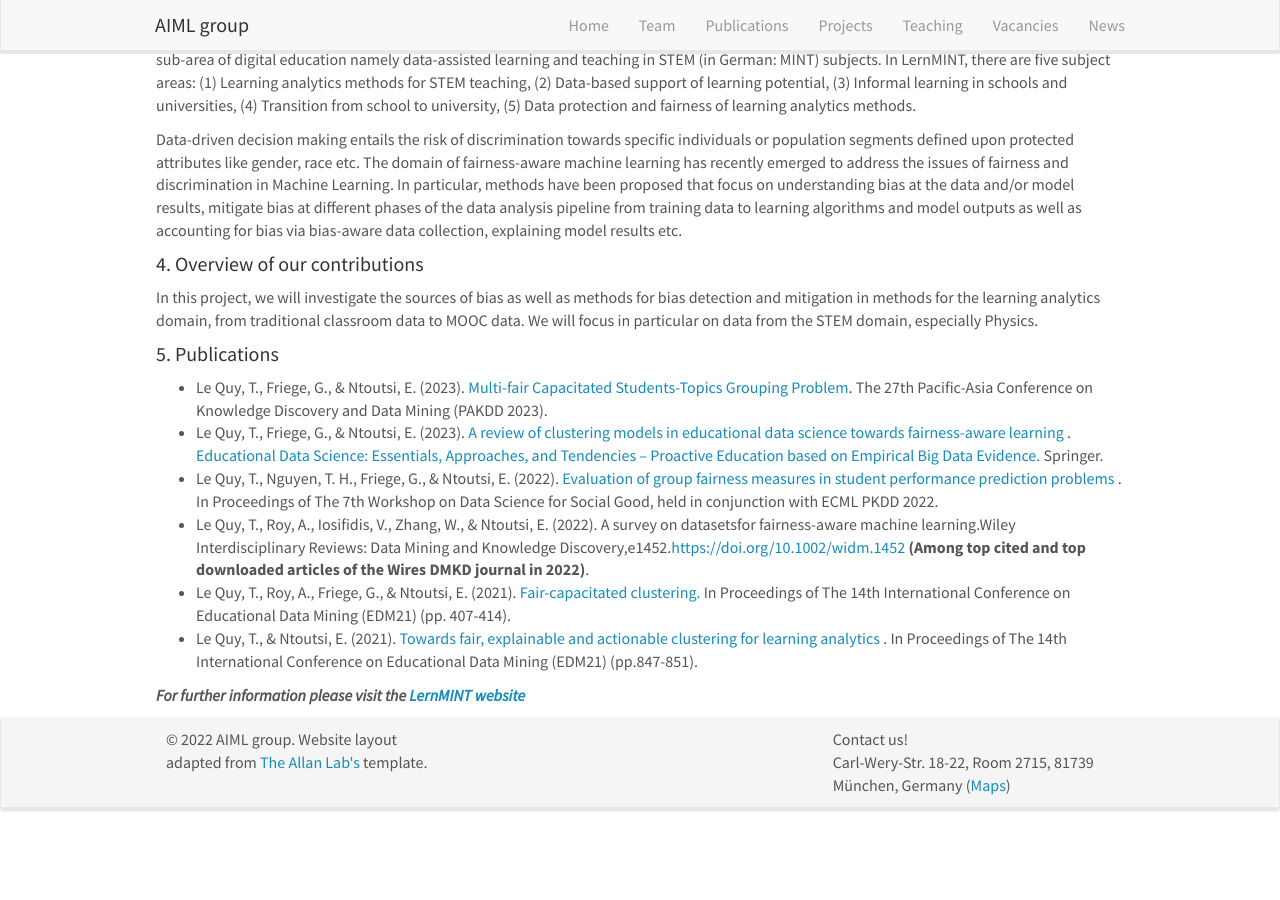
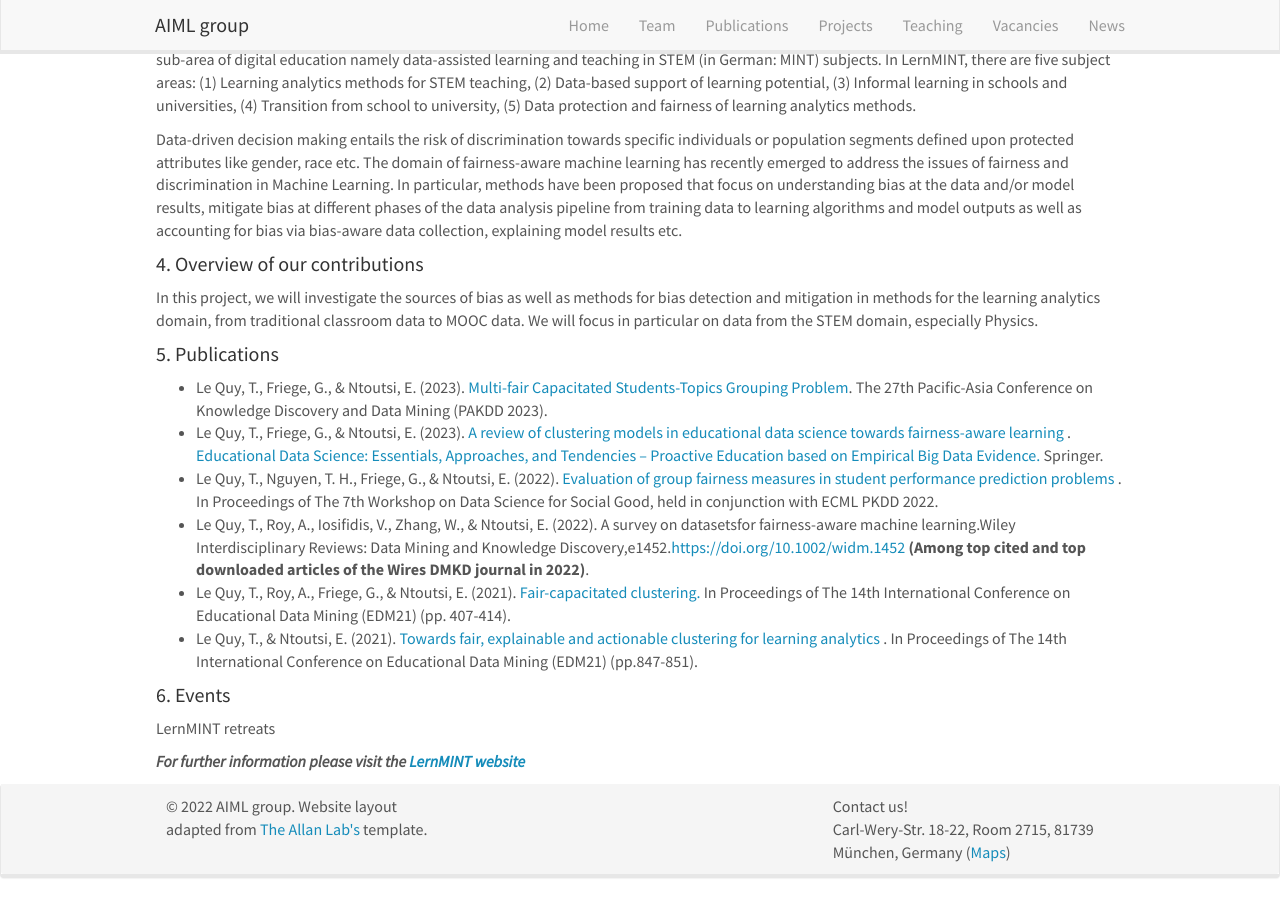
Before and after one commit to AIML-research/AIML-research.github.io, a Jekyll site: the page built from _pages/lernmint.md, in a window 1280 px wide and 900 px high, scrolled down 543 px. Built offline with Jekyll 4.4.1, drawn with Linux system fonts in a browser that asks for light colours; nearby versions of some CDN libraries; before the commit the page ends 1376 px from its top, so only the background shows below that.

Commit message:
Update lernmint.md

```diff
--- a/_pages/lernmint.md
+++ b/_pages/lernmint.md
@@ -46,4 +46,7 @@ In this project, we will investigate the sources of bias as well as methods for
 - Le Quy, T., Roy, A., Friege, G., & Ntoutsi, E. (2021). <a href ="https://educationaldatamining.org/EDM2021/virtual/static/pdf/EDM21_paper_184.pdf">Fair-capacitated clustering. </a> In Proceedings of The 14th International Conference on Educational Data Mining (EDM21) (pp. 407-414).
 - Le Quy, T., & Ntoutsi, E. (2021). <a href ="https://educationaldatamining.org/EDM2021/virtual/static/pdf/EDM21_paper_270.pdf">Towards fair, explainable and actionable clustering for learning analytics </a>. In Proceedings of The 14th International Conference on Educational Data Mining (EDM21) (pp.847-851).
 
+#### 6. Events
+LernMINT retreats
+
 <b><i>For further information please visit the <a href ="https://lernmint.org/">LernMINT website</a></i></b>
```
